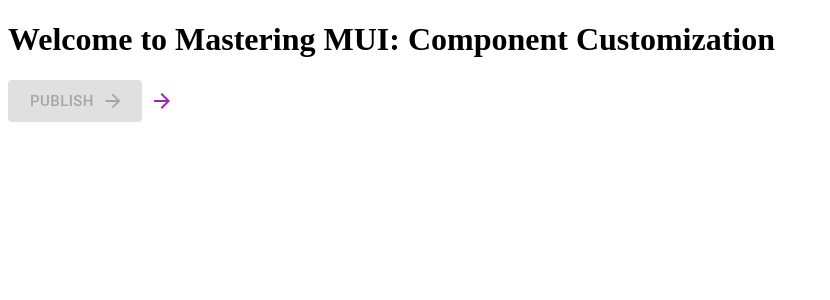
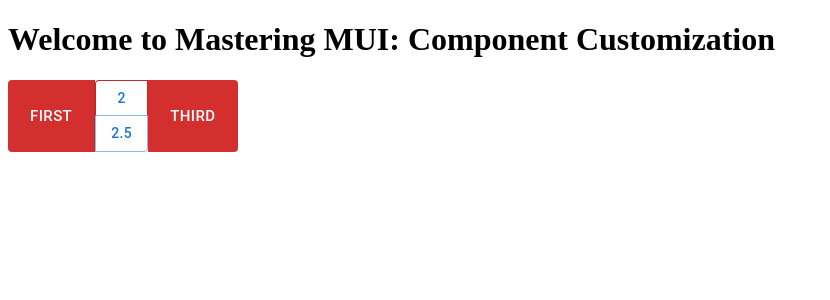
Before and after one commit to oleksandrivanyshyn/react-MUI, a React (Vite) app: page / in a window 1280 px wide. Shown: the top 300 px of the page, without its empty margins (0-830 px from the left). Built offline with nearby package versions, Linux system fonts and the light colour scheme.

Commit message:
feat: add ButtonGroup customization and functionality components

```diff
--- a/src/App.jsx
+++ b/src/App.jsx
@@ -31,7 +31,7 @@
   return (
     <>
       <h1>Welcome to Mastering MUI: Component Customization</h1>
-      <ButtonFunctionality />
+      <ButtonGroupFunctionality />
     </>
   );
 }
--- /dev/null
+++ b/src/components/inputs/button_group/button_group_customization.jsx
@@ -0,0 +1,31 @@
+import { ButtonGroup, Button } from "@mui/material"
+
+export function ButtonGroupCustomization() {
+    return (
+        <ButtonGroup
+            sx={{
+                "& > button": {
+                    color: "#000",
+                    fontSize: "2rem",
+                    borderColor: "#000",
+                    fontFamily: "Verdana",
+                    "&:hover": {
+                        bgcolor: "lightgreen",
+                        borderColor: "red",
+                    },
+                },
+                "& .MuiButtonGroup-grouped:not(:last-of-type)": {
+                    borderColor: "#000",
+                    borderWidth: 3,
+                },
+            }}
+            size="large"
+            variant="text"
+            disableElevation
+            disableRipple>
+            <Button>First</Button>
+            <Button>Second</Button>
+            <Button>Third</Button>
+        </ButtonGroup>
+    )
+}
--- /dev/null
+++ b/src/components/inputs/button_group/button_group_functionality.jsx
@@ -0,0 +1,14 @@
+import { ButtonGroup, Button } from "@mui/material"
+
+export function ButtonGroupFunctionality() {
+    return (
+        <ButtonGroup color="error" size="large" variant="contained" disableElevation disableRipple>
+            <Button>First</Button>
+            <ButtonGroup orientation="vertical">
+                <Button>2</Button>
+                <Button>2.5</Button>
+            </ButtonGroup>
+            <Button>Third</Button>
+        </ButtonGroup>
+    )
+}
```
